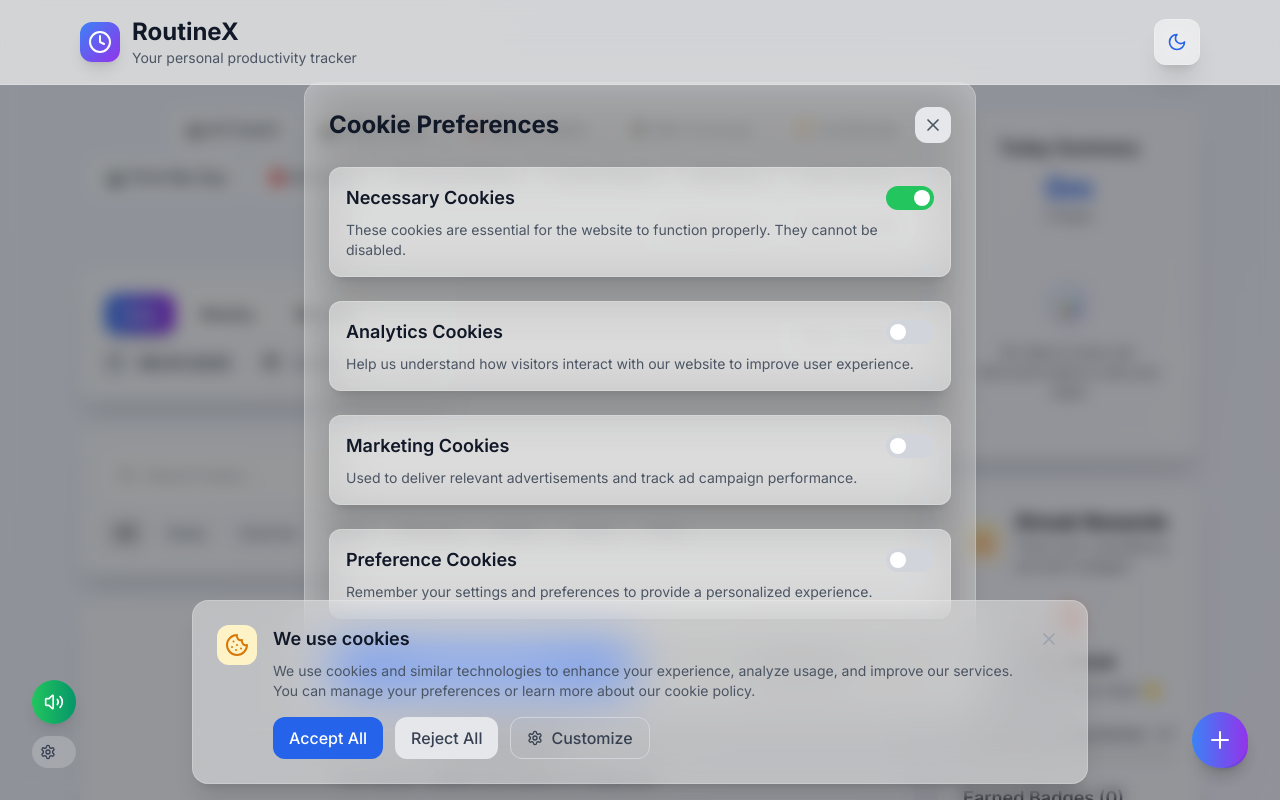
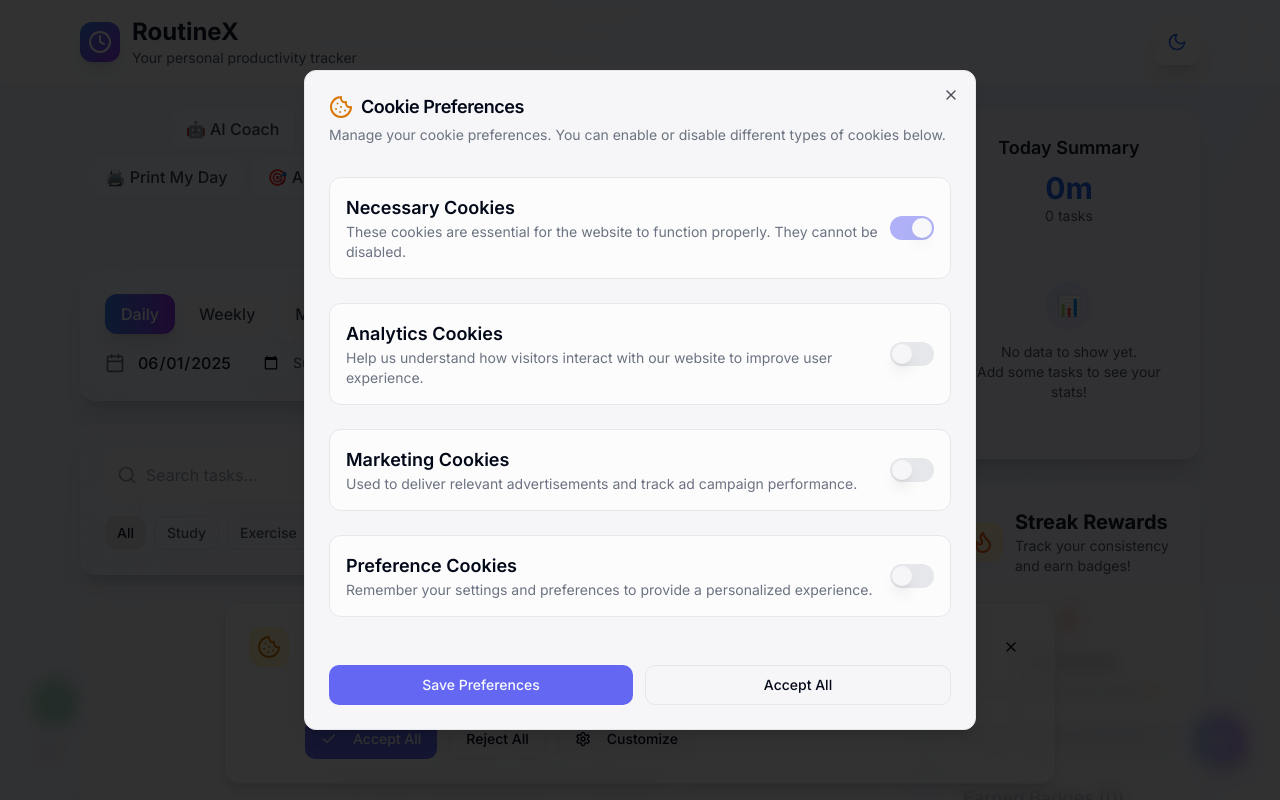
Before and after one commit to Najishanjum/daily-routinex, a React (Vite) app: page / in a window 1280 px wide. Both pictures are taken after a click on the button "Customize". Shown: the top 800 px of the page. Built offline with nearby package versions, Linux system fonts and the light colour scheme.

Commit message:
feat: Implement cookie consent feature
Adds a GDPR-compliant cookie banner with granular preferences, a customizable settings modal, and persistent consent storage. Includes "accept cookies" functionality.

```diff
--- a/src/components/CookieConsent.tsx
+++ b/src/components/CookieConsent.tsx
@@ -1,11 +1,30 @@
 
 import React, { useState, useEffect } from 'react';
-import { Cookie, X, Settings } from 'lucide-react';
+import { Cookie, X, Settings, Check } from 'lucide-react';
+import { Button } from '@/components/ui/button';
+import { Switch } from '@/components/ui/switch';
+import { Dialog, DialogContent, DialogHeader, DialogTitle, DialogDescription } from '@/components/ui/dialog';
+import { useLocalStorage } from '@/hooks/useLocalStorage';
+import { toast } from 'sonner';
+
+interface CookiePreferences {
+  necessary: boolean;
+  analytics: boolean;
+  marketing: boolean;
+  preferences: boolean;
+}
+
+interface CookieConsent {
+  accepted: boolean;
+  preferences: CookiePreferences;
+  timestamp: string;
+}
 
 export function CookieConsent() {
   const [showBanner, setShowBanner] = useState(false);
   const [showSettings, setShowSettings] = useState(false);
-  const [preferences, setPreferences] = useState({
+  const [consent, setConsent] = useLocalStorage<CookieConsent | null>('cookie-consent', null);
+  const [preferences, setPreferences] = useState<CookiePreferences>({
     necessary: true,
     analytics: false,
     marketing: false,
@@ -13,54 +32,89 @@ export function CookieConsent() {
   });
 
   useEffect(() => {
-    const consent = localStorage.getItem('cookie-consent');
     if (!consent) {
       setShowBanner(true);
+    } else {
+      setPreferences(consent.preferences);
+      // Apply cookie preferences to actual tracking scripts
+      applyCookiePreferences(consent.preferences);
     }
-  }, []);
+  }, [consent]);
+
+  const applyCookiePreferences = (prefs: CookiePreferences) => {
+    // Apply analytics cookies
+    if (prefs.analytics) {
+      // Enable Google Analytics or other analytics
+      console.log('Analytics cookies enabled');
+      // Example: gtag('consent', 'update', { analytics_storage: 'granted' });
+    } else {
+      console.log('Analytics cookies disabled');
+      // Example: gtag('consent', 'update', { analytics_storage: 'denied' });
+    }
+
+    // Apply marketing cookies
+    if (prefs.marketing) {
+      console.log('Marketing cookies enabled');
+      // Example: gtag('consent', 'update', { ad_storage: 'granted' });
+    } else {
+      console.log('Marketing cookies disabled');
+      // Example: gtag('consent', 'update', { ad_storage: 'denied' });
+    }
+
+    // Apply preference cookies
+    if (prefs.preferences) {
+      console.log('Preference cookies enabled');
+    } else {
+      console.log('Preference cookies disabled');
+    }
+  };
+
+  const saveConsent = (newPreferences: CookiePreferences) => {
+    const consentData: CookieConsent = {
+      accepted: true,
+      preferences: newPreferences,
+      timestamp: new Date().toISOString()
+    };
+
+    setConsent(consentData);
+    applyCookiePreferences(newPreferences);
+    setShowBanner(false);
+    setShowSettings(false);
+
+    toast.success('Cookie preferences saved successfully!');
+  };
 
   const acceptAll = () => {
-    const allAccepted = {
+    const allAccepted: CookiePreferences = {
       necessary: true,
       analytics: true,
       marketing: true,
       preferences: true
     };
-    setPreferences(allAccepted);
-    localStorage.setItem('cookie-consent', JSON.stringify({
-      accepted: true,
-      preferences: allAccepted,
-      timestamp: new Date().toISOString()
-    }));
-    setShowBanner(false);
-    setShowSettings(false);
+    saveConsent(allAccepted);
   };
 
   const acceptSelected = () => {
-    localStorage.setItem('cookie-consent', JSON.stringify({
-      accepted: true,
-      preferences: preferences,
-      timestamp: new Date().toISOString()
-    }));
-    setShowBanner(false);
-    setShowSettings(false);
+    saveConsent(preferences);
   };
 
   const rejectAll = () => {
-    const onlyNecessary = {
+    const onlyNecessary: CookiePreferences = {
       necessary: true,
       analytics: false,
       marketing: false,
       preferences: false
     };
-    setPreferences(onlyNecessary);
-    localStorage.setItem('cookie-consent', JSON.stringify({
-      accepted: true,
-      preferences: onlyNecessary,
-      timestamp: new Date().toISOString()
+    saveConsent(onlyNecessary);
+  };
+
+  const togglePreference = (key: keyof CookiePreferences) => {
+    if (key === 'necessary') return; // Necessary cookies cannot be disabled
+
+    setPreferences(prev => ({
+      ...prev,
+      [key]: !prev[key]
     }));
-    setShowBanner(false);
-    setShowSettings(false);
   };
 
   if (!showBanner) return null;
@@ -68,171 +122,145 @@ export function CookieConsent() {
   return (
     <>
       {/* Cookie Banner */}
-      <div className="fixed bottom-0 left-0 right-0 z-50 p-4">
-        <div className="glass-card rounded-2xl p-6 mx-auto max-w-4xl border border-white/20 dark:border-gray-700/20">
+      <div className="fixed bottom-0 left-0 right-0 z-50 p-4 bg-background/95 backdrop-blur supports-[backdrop-filter]:bg-background/60">
+        <div className="container mx-auto max-w-4xl">
+          <div className="glass-card rounded-2xl p-6 border border-border shadow-lg">
             <div className="flex items-start gap-4">
               <div className="p-2 rounded-lg bg-amber-100 dark:bg-amber-900/30 flex-shrink-0">
                 <Cookie className="w-6 h-6 text-amber-600 dark:text-amber-400" />
               </div>
 
               <div className="flex-1">
-              <h3 className="text-lg font-semibold text-gray-900 dark:text-white mb-2">
-                We use cookies
+                <h3 className="text-lg font-semibold text-foreground mb-2">
+                  🍪 We use cookies
                 </h3>
-              <p className="text-gray-600 dark:text-gray-400 text-sm mb-4">
+                <p className="text-muted-foreground text-sm mb-4">
                   We use cookies and similar technologies to enhance your experience, analyze usage, and improve our services.
                   You can manage your preferences or learn more about our cookie policy.
                 </p>
 
                 <div className="flex flex-wrap gap-3">
-                <button
-                  onClick={acceptAll}
-                  className="px-4 py-2 bg-blue-600 text-white rounded-lg hover:bg-blue-700 transition-colors font-medium"
-                >
+                  <Button onClick={acceptAll} className="bg-primary text-primary-foreground hover:bg-primary/90">
+                    <Check className="w-4 h-4 mr-2" />
                     Accept All
-                </button>
-                <button
-                  onClick={rejectAll}
-                  className="px-4 py-2 bg-gray-200 dark:bg-gray-700 text-gray-700 dark:text-gray-300 rounded-lg hover:bg-gray-300 dark:hover:bg-gray-600 transition-colors font-medium"
-                >
+                  </Button>
+                  <Button onClick={rejectAll} variant="outline">
                     Reject All
-                </button>
-                <button
-                  onClick={() => setShowSettings(true)}
-                  className="px-4 py-2 border border-gray-300 dark:border-gray-600 text-gray-700 dark:text-gray-300 rounded-lg hover:bg-gray-50 dark:hover:bg-gray-800 transition-colors font-medium flex items-center gap-2"
-                >
-                  <Settings className="w-4 h-4" />
+                  </Button>
+                  <Button onClick={() => setShowSettings(true)} variant="outline">
+                    <Settings className="w-4 h-4 mr-2" />
                     Customize
-                </button>
+                  </Button>
                 </div>
               </div>
 
-            <button
+              <Button
                 onClick={rejectAll}
-              className="p-1 rounded text-gray-400 hover:text-gray-600 dark:hover:text-gray-300 transition-colors flex-shrink-0"
+                variant="ghost"
+                size="icon"
+                className="flex-shrink-0"
               >
                 <X className="w-5 h-5" />
-            </button>
+              </Button>
+            </div>
           </div>
         </div>
       </div>
 
       {/* Cookie Settings Modal */}
-      {showSettings && (
-        <div className="fixed inset-0 modal-backdrop z-60 flex items-center justify-center p-4">
-          <div className="glass-card rounded-2xl p-6 w-full max-w-2xl max-h-[90vh] overflow-y-auto animate-slide-up">
-            <div className="flex items-center justify-between mb-6">
-              <h2 className="text-2xl font-bold text-gray-900 dark:text-white">
+      <Dialog open={showSettings} onOpenChange={setShowSettings}>
+        <DialogContent className="max-w-2xl max-h-[90vh] overflow-y-auto">
+          <DialogHeader>
+            <DialogTitle className="flex items-center gap-2">
+              <Cookie className="w-6 h-6 text-amber-600" />
               Cookie Preferences
-              </h2>
-              <button
-                onClick={() => setShowSettings(false)}
-                className="p-2 rounded-lg bg-gray-200 dark:bg-gray-700 text-gray-600 dark:text-gray-300 hover:bg-gray-300 dark:hover:bg-gray-600 transition-colors"
-              >
-                <X className="w-5 h-5" />
-              </button>
-            </div>
+            </DialogTitle>
+            <DialogDescription>
+              Manage your cookie preferences. You can enable or disable different types of cookies below.
+            </DialogDescription>
+          </DialogHeader>
 
-            <div className="space-y-6">
+          <div className="space-y-6 py-4">
             {/* Necessary Cookies */}
-              <div className="glass-card p-4 rounded-xl">
-                <div className="flex items-center justify-between mb-2">
-                  <h3 className="text-lg font-semibold text-gray-900 dark:text-white">
+            <div className="space-y-3 p-4 border rounded-lg bg-card">
+              <div className="flex items-center justify-between">
+                <div>
+                  <h3 className="text-lg font-semibold text-foreground">
                     Necessary Cookies
                   </h3>
-                  <div className="w-12 h-6 bg-green-500 rounded-full flex items-center px-1">
-                    <div className="w-4 h-4 bg-white rounded-full ml-auto" />
-                  </div>
-                </div>
-                <p className="text-gray-600 dark:text-gray-400 text-sm">
+                  <p className="text-sm text-muted-foreground">
                     These cookies are essential for the website to function properly. They cannot be disabled.
                   </p>
                 </div>
+                <Switch checked={preferences.necessary} disabled />
+              </div>
+            </div>
 
             {/* Analytics Cookies */}
-              <div className="glass-card p-4 rounded-xl">
-                <div className="flex items-center justify-between mb-2">
-                  <h3 className="text-lg font-semibold text-gray-900 dark:text-white">
+            <div className="space-y-3 p-4 border rounded-lg bg-card">
+              <div className="flex items-center justify-between">
+                <div>
+                  <h3 className="text-lg font-semibold text-foreground">
                     Analytics Cookies
                   </h3>
-                  <button
-                    onClick={() => setPreferences({...preferences, analytics: !preferences.analytics})}
-                    className={`w-12 h-6 rounded-full flex items-center px-1 transition-colors ${
-                      preferences.analytics ? 'bg-blue-500' : 'bg-gray-300 dark:bg-gray-600'
-                    }`}
-                  >
-                    <div className={`w-4 h-4 bg-white rounded-full transition-transform ${
-                      preferences.analytics ? 'ml-auto' : ''
-                    }`} />
-                  </button>
-                </div>
-                <p className="text-gray-600 dark:text-gray-400 text-sm">
+                  <p className="text-sm text-muted-foreground">
                     Help us understand how visitors interact with our website to improve user experience.
                   </p>
                 </div>
+                <Switch
+                  checked={preferences.analytics}
+                  onCheckedChange={() => togglePreference('analytics')}
+                />
+              </div>
+            </div>
 
             {/* Marketing Cookies */}
-              <div className="glass-card p-4 rounded-xl">
-                <div className="flex items-center justify-between mb-2">
-                  <h3 className="text-lg font-semibold text-gray-900 dark:text-white">
+            <div className="space-y-3 p-4 border rounded-lg bg-card">
+              <div className="flex items-center justify-between">
+                <div>
+                  <h3 className="text-lg font-semibold text-foreground">
                     Marketing Cookies
                   </h3>
-                  <button
-                    onClick={() => setPreferences({...preferences, marketing: !preferences.marketing})}
-                    className={`w-12 h-6 rounded-full flex items-center px-1 transition-colors ${
-                      preferences.marketing ? 'bg-blue-500' : 'bg-gray-300 dark:bg-gray-600'
-                    }`}
-                  >
-                    <div className={`w-4 h-4 bg-white rounded-full transition-transform ${
-                      preferences.marketing ? 'ml-auto' : ''
-                    }`} />
-                  </button>
-                </div>
-                <p className="text-gray-600 dark:text-gray-400 text-sm">
+                  <p className="text-sm text-muted-foreground">
                     Used to deliver relevant advertisements and track ad campaign performance.
                   </p>
                 </div>
+                <Switch
+                  checked={preferences.marketing}
+                  onCheckedChange={() => togglePreference('marketing')}
+                />
+              </div>
+            </div>
 
             {/* Preference Cookies */}
-              <div className="glass-card p-4 rounded-xl">
-                <div className="flex items-center justify-between mb-2">
-                  <h3 className="text-lg font-semibold text-gray-900 dark:text-white">
+            <div className="space-y-3 p-4 border rounded-lg bg-card">
+              <div className="flex items-center justify-between">
+                <div>
+                  <h3 className="text-lg font-semibold text-foreground">
                     Preference Cookies
                   </h3>
-                  <button
-                    onClick={() => setPreferences({...preferences, preferences: !preferences.preferences})}
-                    className={`w-12 h-6 rounded-full flex items-center px-1 transition-colors ${
-                      preferences.preferences ? 'bg-blue-500' : 'bg-gray-300 dark:bg-gray-600'
-                    }`}
-                  >
-                    <div className={`w-4 h-4 bg-white rounded-full transition-transform ${
-                      preferences.preferences ? 'ml-auto' : ''
-                    }`} />
-                  </button>
-                </div>
-                <p className="text-gray-600 dark:text-gray-400 text-sm">
+                  <p className="text-sm text-muted-foreground">
                     Remember your settings and preferences to provide a personalized experience.
                   </p>
                 </div>
-            </div>
-
-            <div className="flex gap-3 mt-6">
-              <button
-                onClick={acceptSelected}
-                className="flex-1 px-4 py-3 bg-blue-600 text-white rounded-xl font-medium hover:bg-blue-700 transition-colors"
-              >
-                Save Preferences
-              </button>
-              <button
-                onClick={acceptAll}
-                className="flex-1 px-4 py-3 border border-gray-300 dark:border-gray-600 text-gray-700 dark:text-gray-300 rounded-xl font-medium hover:bg-gray-50 dark:hover:bg-gray-800 transition-colors"
-              >
-                Accept All
-              </button>
+                <Switch
+                  checked={preferences.preferences}
+                  onCheckedChange={() => togglePreference('preferences')}
+                />
               </div>
             </div>
           </div>
-      )}
+
+          <div className="flex gap-3 pt-4">
+            <Button onClick={acceptSelected} className="flex-1">
+              Save Preferences
+            </Button>
+            <Button onClick={acceptAll} variant="outline" className="flex-1">
+              Accept All
+            </Button>
+          </div>
+        </DialogContent>
+      </Dialog>
     </>
   );
 }
--- /dev/null
+++ b/src/components/CookieSettings.tsx
@@ -0,0 +1,117 @@
+
+import React, { useState } from 'react';
+import { Cookie, Settings } from 'lucide-react';
+import { Button } from '@/components/ui/button';
+import { Dialog, DialogContent, DialogHeader, DialogTitle, DialogTrigger } from '@/components/ui/dialog';
+import { Switch } from '@/components/ui/switch';
+import { useCookieConsent } from '@/hooks/useCookieConsent';
+import { toast } from 'sonner';
+
+export function CookieSettings() {
+  const { consent, updateConsent } = useCookieConsent();
+  const [isOpen, setIsOpen] = useState(false);
+  const [preferences, setPreferences] = useState(
+    consent?.preferences || {
+      necessary: true,
+      analytics: false,
+      marketing: false,
+      preferences: false
+    }
+  );
+
+  const togglePreference = (key: keyof typeof preferences) => {
+    if (key === 'necessary') return;
+
+    setPreferences(prev => ({
+      ...prev,
+      [key]: !prev[key]
+    }));
+  };
+
+  const savePreferences = () => {
+    const newConsent = {
+      accepted: true,
+      preferences,
+      timestamp: new Date().toISOString()
+    };
+
+    updateConsent(newConsent);
+    setIsOpen(false);
+    toast.success('Cookie preferences updated!');
+  };
+
+  if (!consent?.accepted) {
+    return null; // Don't show if user hasn't consented yet
+  }
+
+  return (
+    <Dialog open={isOpen} onOpenChange={setIsOpen}>
+      <DialogTrigger asChild>
+        <Button variant="ghost" size="sm" className="gap-2">
+          <Cookie className="w-4 h-4" />
+          Cookie Settings
+        </Button>
+      </DialogTrigger>
+      <DialogContent className="max-w-2xl">
+        <DialogHeader>
+          <DialogTitle className="flex items-center gap-2">
+            <Settings className="w-5 h-5" />
+            Manage Cookie Preferences
+          </DialogTitle>
+        </DialogHeader>
+
+        <div className="space-y-4">
+          <div className="flex items-center justify-between p-3 border rounded">
+            <div>
+              <p className="font-medium">Necessary Cookies</p>
+              <p className="text-sm text-muted-foreground">Required for basic site functionality</p>
+            </div>
+            <Switch checked={preferences.necessary} disabled />
+          </div>
+
+          <div className="flex items-center justify-between p-3 border rounded">
+            <div>
+              <p className="font-medium">Analytics Cookies</p>
+              <p className="text-sm text-muted-foreground">Help improve site performance</p>
+            </div>
+            <Switch
+              checked={preferences.analytics}
+              onCheckedChange={() => togglePreference('analytics')}
+            />
+          </div>
+
+          <div className="flex items-center justify-between p-3 border rounded">
+            <div>
+              <p className="font-medium">Marketing Cookies</p>
+              <p className="text-sm text-muted-foreground">Personalized advertisements</p>
+            </div>
+            <Switch
+              checked={preferences.marketing}
+              onCheckedChange={() => togglePreference('marketing')}
+            />
+          </div>
+
+          <div className="flex items-center justify-between p-3 border rounded">
+            <div>
+              <p className="font-medium">Preference Cookies</p>
+              <p className="text-sm text-muted-foreground">Remember your settings</p>
+            </div>
+            <Switch
+              checked={preferences.preferences}
+              onCheckedChange={() => togglePreference('preferences')}
+            />
+          </div>
+        </div>
+
+        <div className="flex gap-2 pt-4">
+          <Button onClick={savePreferences} className="flex-1">
+            Save Changes
+          </Button>
+          <Button variant="outline" onClick={() => setIsOpen(false)} className="flex-1">
+            Cancel
+          </Button>
+        </div>
+      </DialogContent>
+    </Dialog>
+  );
+}
--- /dev/null
+++ b/src/hooks/useCookieConsent.ts
@@ -0,0 +1,53 @@
+
+import { useLocalStorage } from './useLocalStorage';
+
+interface CookiePreferences {
+  necessary: boolean;
+  analytics: boolean;
+  marketing: boolean;
+  preferences: boolean;
+}
+
+interface CookieConsent {
+  accepted: boolean;
+  preferences: CookiePreferences;
+  timestamp: string;
+}
+
+export function useCookieConsent() {
+  const [consent, setConsent] = useLocalStorage<CookieConsent | null>('cookie-consent', null);
+
+  const hasConsented = () => {
+    return consent?.accepted === true;
+  };
+
+  const canUseAnalytics = () => {
+    return consent?.preferences.analytics === true;
+  };
+
+  const canUseMarketing = () => {
+    return consent?.preferences.marketing === true;
+  };
+
+  const canUsePreferences = () => {
+    return consent?.preferences.preferences === true;
+  };
+
+  const updateConsent = (newConsent: CookieConsent) => {
+    setConsent(newConsent);
+  };
+
+  const clearConsent = () => {
+    setConsent(null);
+  };
+
+  return {
+    consent,
+    hasConsented,
+    canUseAnalytics,
+    canUseMarketing,
+    canUsePreferences,
+    updateConsent,
+    clearConsent
+  };
+}
```
Lines whose indentation alone changed are shown as unchanged.
